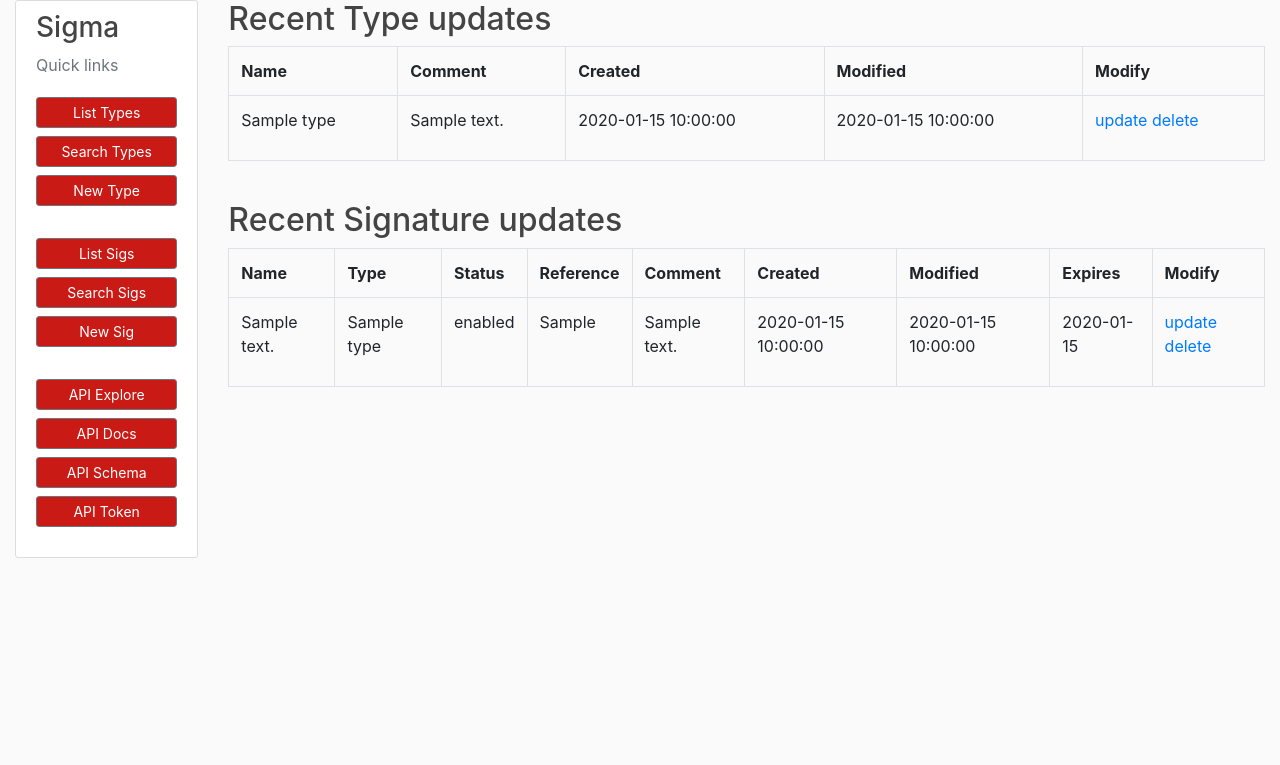
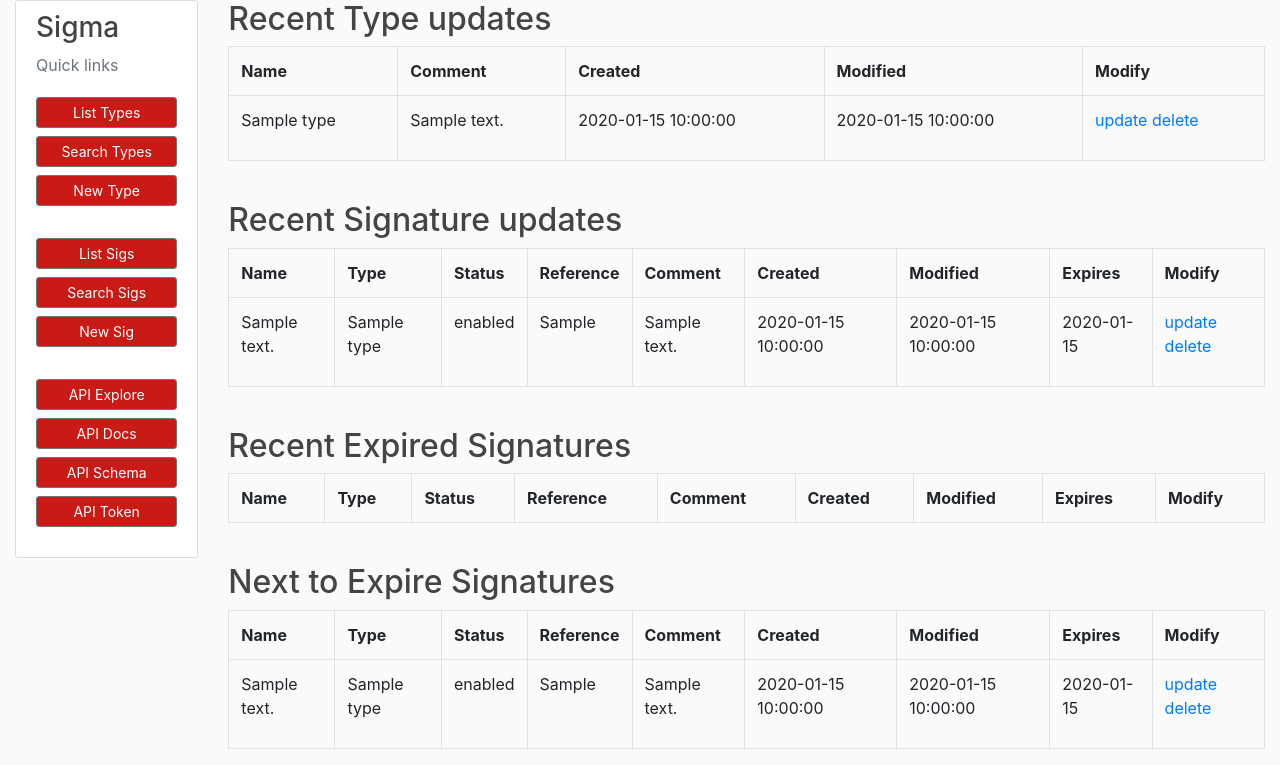
Before and after one commit to charlesflannery73/sigma, a Django app: page / in a window 1280 px wide. Shown: the part 80-845 px from the top of the page. Before the commit the page ends 638 px from the top, so only its background shows below. Run offline with Django 3.2, Linux system fonts and the light colour scheme; a user stored in the database is signed in; tables that the repository leaves empty hold one stand-in row (values such as "Sample post"); lists and menus that the app fills with data are empty; parts of the project's set-up code (start-up, migrations or seed data) failed here and were passed over; some libraries are stand-ins or nearby versions.

Commit message:
add cron for expiring sigs and added expiry info to home page

```diff
--- a/requirements.txt
+++ b/requirements.txt
@@ -19,6 +19,7 @@ gunicorn==20.0.4
 idna==2.9
 itypes==1.1.0
 Jinja2==2.11.1
+kronos==0.2.2
 MarkupSafe==1.1.1
 mysqlclient==1.4.6
 oauthlib==3.1.0
--- a/sigma/settings.py
+++ b/sigma/settings.py
@@ -42,7 +42,8 @@ INSTALLED_APPS = [
     'api.apps.ApiConfig',
     'crispy_forms',
     'rest_framework',
-    'rest_framework.authtoken'
+    'rest_framework.authtoken',
+    'kronos'
 ]
 
 MIDDLEWARE = [
--- a/sigma/templates/home.html
+++ b/sigma/templates/home.html
@@ -62,6 +62,76 @@
         {% endfor %}
 
     </table>
+<br>
+    <h2>Recent Expired Signatures</h2>
+    <table class="table table-bordered table-condensed">
+        <tr>
+            <th>Name</th>
+            <th>Type</th>
+            <th>Status</th>
+            <th>Reference</th>
+            <th>Comment</th>
+            <th>Created</th>
+            <th>Modified</th>
+            <th>Expires</th>
+            {% if perms.web.change_signature %}
+            <th>Modify</th>
+            {% endif %}
+        </tr>
+        {% for exp in expired %}
+        <tr>
+            <td>{{exp.text|linebreaks}}</td>
+            <td>{{exp.type}}</td>
+            <td>{{exp.status}}</td>
+            <td>{{exp.reference}}</td>
+            <td>{{exp.comment|linebreaks}}</td>
+            <td>{{exp.created|date:"Y-m-d H:i:s"}}</td>
+            <td>{{exp.modified|date:"Y-m-d H:i:s"}}</td>
+            <td>{{exp.expiry|date:"Y-m-d"}}</td>
+            {% if perms.web.change_signature %}
+            <td><a href="{% url 'sig-update' exp.id %}">update</a>
+                <a href="{% url 'sig-delete' exp.id %}">delete</a>
+            </td>
+            {% endif %}
+        </tr>
+        {% endfor %}
+
+    </table>
+<br>
+    <h2>Next to Expire Signatures</h2>
+    <table class="table table-bordered table-condensed">
+        <tr>
+            <th>Name</th>
+            <th>Type</th>
+            <th>Status</th>
+            <th>Reference</th>
+            <th>Comment</th>
+            <th>Created</th>
+            <th>Modified</th>
+            <th>Expires</th>
+            {% if perms.web.change_signature %}
+            <th>Modify</th>
+            {% endif %}
+        </tr>
+        {% for exp in expiring %}
+        <tr>
+            <td>{{exp.text|linebreaks}}</td>
+            <td>{{exp.type}}</td>
+            <td>{{exp.status}}</td>
+            <td>{{exp.reference}}</td>
+            <td>{{exp.comment|linebreaks}}</td>
+            <td>{{exp.created|date:"Y-m-d H:i:s"}}</td>
+            <td>{{exp.modified|date:"Y-m-d H:i:s"}}</td>
+            <td>{{exp.expiry|date:"Y-m-d"}}</td>
+            {% if perms.web.change_signature %}
+            <td><a href="{% url 'sig-update' exp.id %}">update</a>
+                <a href="{% url 'sig-delete' exp.id %}">delete</a>
+            </td>
+            {% endif %}
+        </tr>
+        {% endfor %}
+
+    </table>
 {% else %}
 Please login to use sigma
 {% endif %}
--- a/web/templates/web/signature_list.html
+++ b/web/templates/web/signature_list.html
@@ -19,7 +19,7 @@
         </tr>
         {% for object in object_list %}
         <tr>
-            <td>{{object.text}}</td>
+            <td>{{object.text|linebreaks}}</td>
             <td>{{object.type}}</td>
             <td>{{object.status}}</td>
             <td>{{object.reference}}</td>
--- a/web/views.py
+++ b/web/views.py
@@ -20,7 +20,9 @@ class HomeView(LoginRequiredMixin, View):
         logger.info("user=" + str(self.request.user) + ", action=view, data=[home_page]")
         types = Type.objects.filter().order_by('-modified')[:5]
         sigs = Signature.objects.filter().order_by('-modified')[:5]
-        return render(request, 'home.html', {'types': types, 'sigs': sigs})
+        expired = Signature.objects.filter(status='expired').order_by('-modified')[:5]
+        expiring = Signature.objects.filter(status='enabled').order_by('expiry')[:5]
+        return render(request, 'home.html', {'types': types, 'sigs': sigs, 'expired': expired, 'expiring': expiring})
 
 
 class AboutView(LoginRequiredMixin, View):
```
Also changed, not shown: web/cron.py (added, +8 -0 lines).
